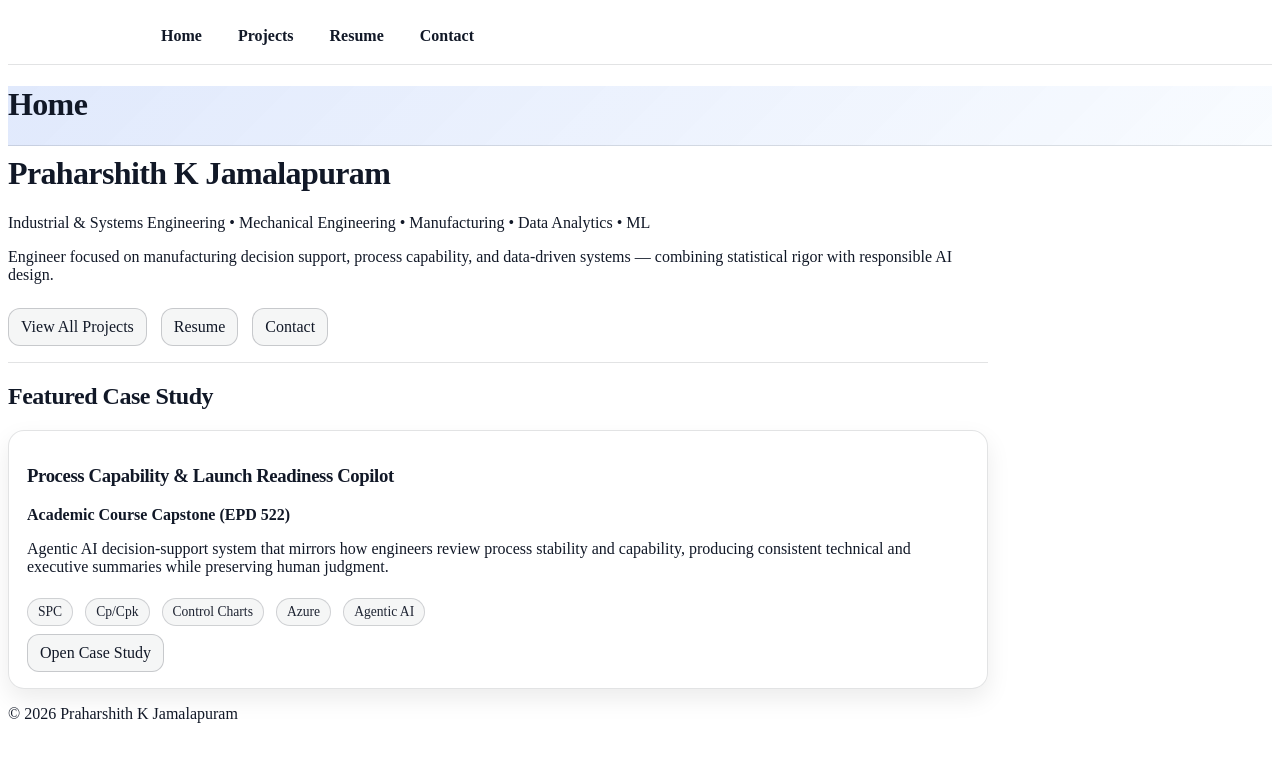
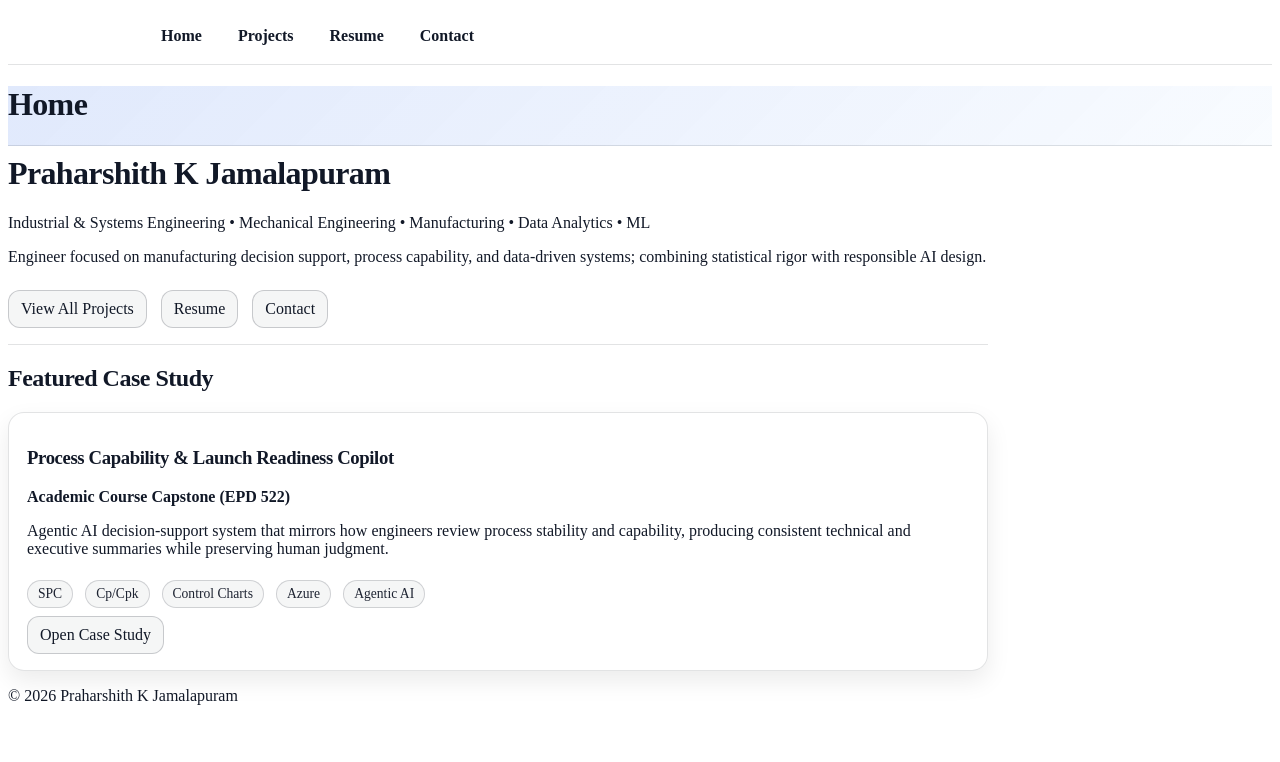
Before and after one commit to KaSho2/KaSho2.github.io, a Jekyll site: the page built from index.md, in a window 1280 px wide. Shown: the top 762 px of the page. Built offline with Jekyll 4.4.1, drawn with Linux system fonts in a browser that asks for light colours.

```diff
--- a/index.md
+++ b/index.md
@@ -8,7 +8,7 @@ title: Home
 # Praharshith K Jamalapuram
 Industrial & Systems Engineering • Mechanical Engineering • Manufacturing • Data Analytics • ML
 
-Engineer focused on manufacturing decision support, process capability, and data-driven systems — combining statistical rigor with responsible AI design.
+Engineer focused on manufacturing decision support, process capability, and data-driven systems; combining statistical rigor with responsible AI design.
 
 <a class="btn" href="/projects/">View All Projects</a>
 <a class="btn" href="/resume/">Resume</a>
```
